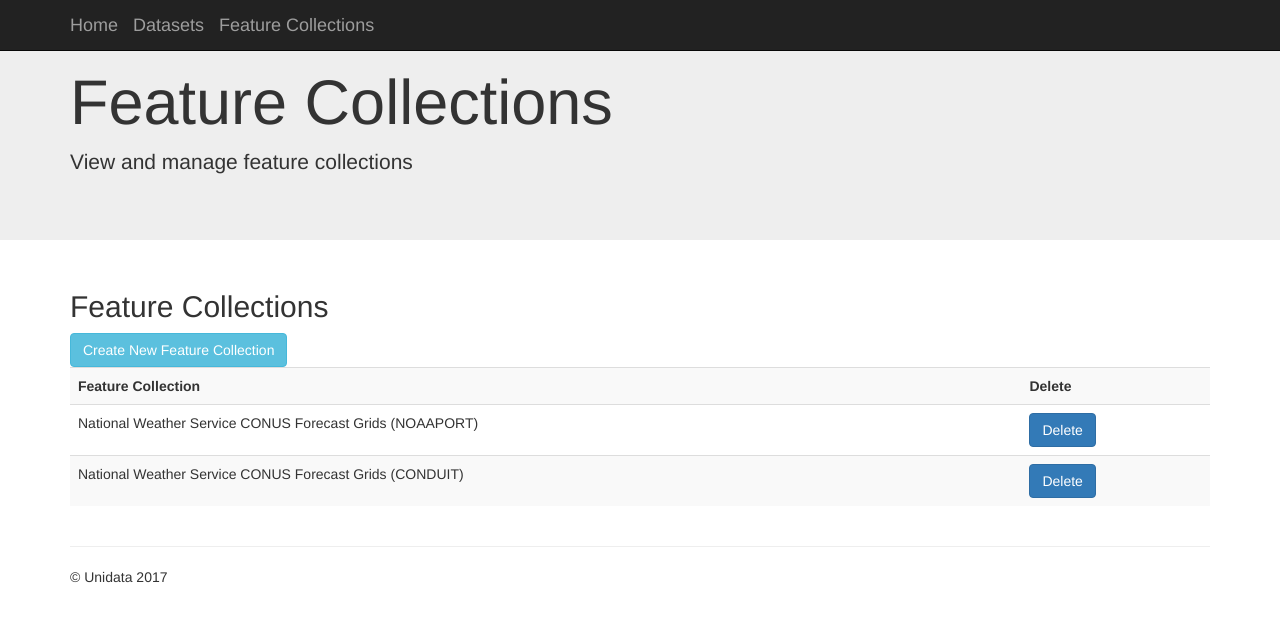
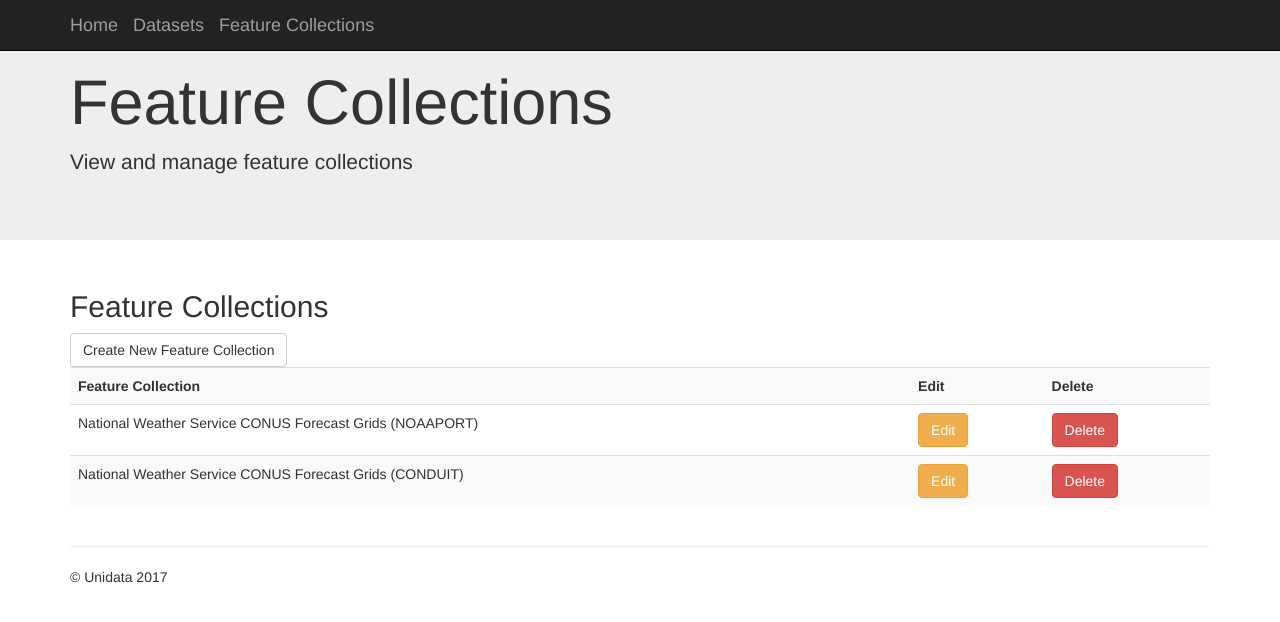
Before and after one commit to jrleeman/TDSewing-Machine, a Flask app: page /featurecollections in a window 1280 px wide. Shown: the top 622 px of the page. Run offline with Flask 2, Linux system fonts and the light colour scheme; some libraries are stand-ins or nearby versions.

Commit message:
Add edit and update button styles

```diff
--- a/templates/viewdatasets.html
+++ b/templates/viewdatasets.html
@@ -16,7 +16,7 @@
     <div class="row">
       <div class="col-md-12">
         <h2>Datasets</h2>
-        <a href="/datasets/createdataset" class="btn btn-info" role="button">Create New Dataset</a>
+        <a href="/datasets/createdataset" class="btn btn-default" role="button">Create New Dataset</a>
         {% if datasets %}
         <table class="table table-striped">
           <tr>
@@ -31,7 +31,7 @@
               <td>{{dataset.name}}</td>
               <td>{{dataset.path}}</td>
               <input type="text" name="dataset_name" value="{{dataset.name}}" hidden>
-              <td><input type="submit" value="Delete" class="btn btn-primary"></td>
+              <td><input type="submit" value="Delete" class="btn btn-danger"></td>
             </form>
           </tr>
         {% endfor %}
--- a/templates/viewfeaturecollections.html
+++ b/templates/viewfeaturecollections.html
@@ -16,11 +16,12 @@
     <div class="row">
       <div class="col-md-12">
         <h2>Feature Collections</h2>
-        <a href="/featurecollections/createfeaturecollection" class="btn btn-info" role="button">Create New Feature Collection</a>
+        <a href="/featurecollections/createfeaturecollection" class="btn btn-default" role="button">Create New Feature Collection</a>
         {% if featurecollections %}
         <table class="table table-striped">
           <tr>
             <th>Feature Collection</th>
+            <th>Edit</th>
             <th>Delete</th>
           </tr>
 
@@ -29,7 +30,8 @@
             <form class="form-inline" action="/featurecollections/deletefeaturecollection">
               <td>{{featurecollection.name}}</td>
               <input type="text" name="featurecollection_name" value="{{featurecollection.name}}" hidden>
-              <td><input type="submit" value="Delete" class="btn btn-primary"></td>
+              <td><input type="submit" value="Edit" class="btn btn-warning"></td>
+              <td><input type="submit" value="Delete" class="btn btn-danger"></td>
             </form>
           </tr>
         {% endfor %}
```
